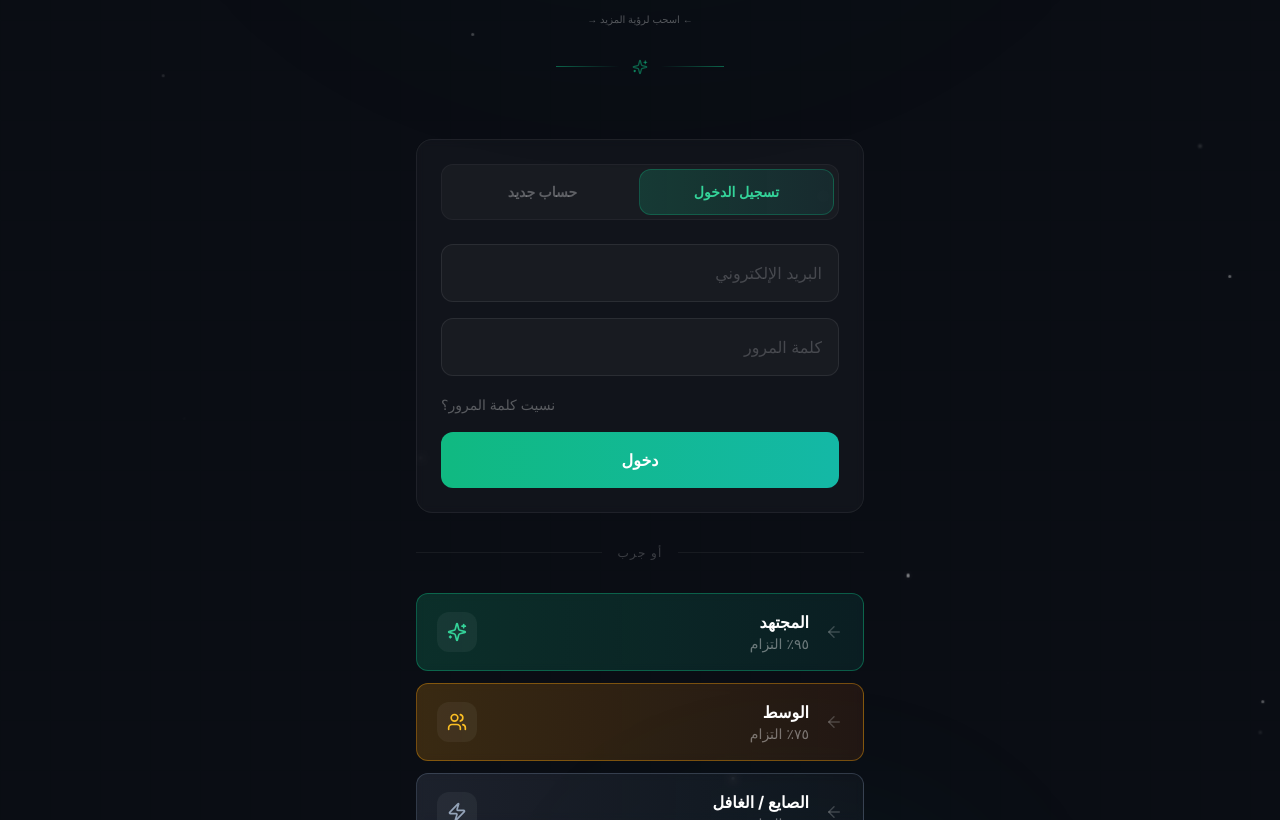
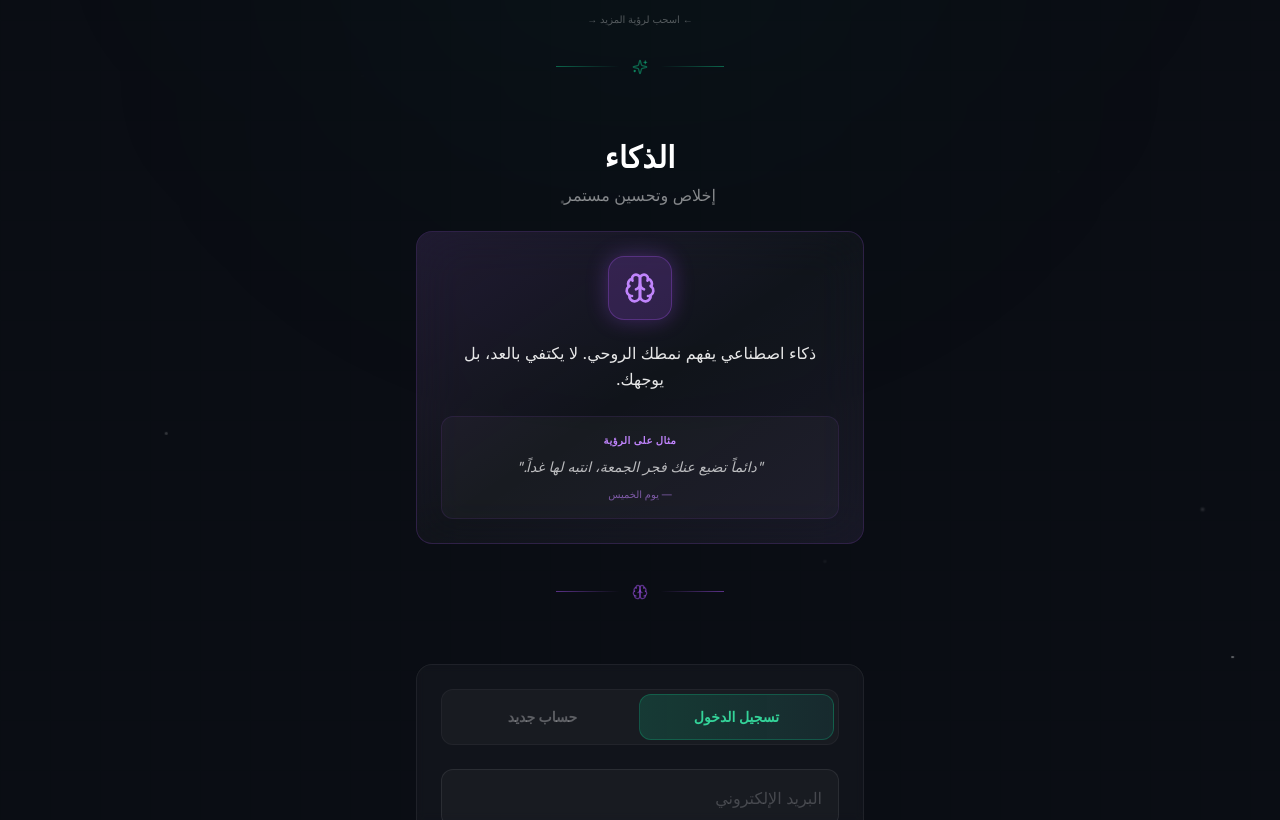
Before and after one commit to hsznzas/haseeba, a React (Vite) app: page /#/ in a window 1280 px wide. Shown: the part 1980-2800 px from the top of the page. Built offline with nearby package versions, Linux system fonts and the light colour scheme; no server answers; the HTML template or start-up script is replaced by a standard one.

Commit message:
feat: Add Section 4 - The Intelligence with AI coaching feature

```diff
--- a/src/pages/Login.tsx
+++ b/src/pages/Login.tsx
@@ -1,6 +1,6 @@
 import React, { useState, useEffect } from "react";
 import { useAuth } from "../context/AuthContext";
-import { Globe, ArrowLeft, Mail, CheckCircle2, Sparkles, Users, Zap, Share, MoreVertical, Plus, Smartphone, Sunrise, Sun, CloudSun, Sunset, Moon, Clock, XCircle } from "lucide-react";
+import { Globe, ArrowLeft, Mail, CheckCircle2, Sparkles, Users, Zap, Share, MoreVertical, Plus, Smartphone, Sunrise, Sun, CloudSun, Sunset, Moon, Clock, XCircle, Brain } from "lucide-react";
 import { DemoPersona } from "../services/storage";
 // 1. Updated Imports to include Scroll hooks
 import { motion, AnimatePresence, useScroll, useTransform, MotionValue } from "framer-motion";
@@ -953,6 +953,98 @@ const Login: React.FC = () => {
             </motion.div>
           </motion.section>
 
+          {/* Section 4: The Intelligence - AI Coaching */}
+          <motion.section
+            initial={{ opacity: 0, y: 40 }}
+            whileInView={{ opacity: 1, y: 0 }}
+            viewport={{ once: true, margin: "-50px" }}
+            transition={{ duration: 0.8 }}
+            className="mb-16"
+          >
+            {/* Section Title */}
+            <motion.div
+              initial={{ opacity: 0 }}
+              whileInView={{ opacity: 1 }}
+              viewport={{ once: true }}
+              transition={{ duration: 0.6, delay: 0.2 }}
+              className="text-center mb-6"
+            >
+              <h2 className="text-3xl font-black text-white mb-2">
+                {isArabic ? 'الذكاء' : 'The Intelligence'}
+              </h2>
+              <p className="text-white/50 text-base">
+                {isArabic
+                  ? 'إخلاص وتحسين مستمر'
+                  : 'Sincerity & Continuous Improvement'}
+              </p>
+            </motion.div>
+
+            {/* AI Feature Card */}
+            <motion.div
+              initial={{ opacity: 0, y: 20 }}
+              whileInView={{ opacity: 1, y: 0 }}
+              viewport={{ once: true }}
+              transition={{ duration: 0.6, delay: 0.3 }}
+              className="bg-white/[0.03] backdrop-blur-xl border border-purple-500/20 rounded-2xl p-6 relative overflow-hidden"
+            >
+              {/* Purple glow background */}
+              <div className="absolute inset-0 bg-gradient-to-br from-purple-500/10 via-transparent to-violet-500/5 pointer-events-none" />
+
+              {/* Content */}
+              <div className="relative flex flex-col items-center text-center">
+                {/* Glowing Brain Icon */}
+                <motion.div
+                  animate={{
+                    boxShadow: [
+                      '0 0 20px rgba(168, 85, 247, 0.3)',
+                      '0 0 40px rgba(168, 85, 247, 0.5)',
+                      '0 0 20px rgba(168, 85, 247, 0.3)'
+                    ]
+                  }}
+                  transition={{ duration: 2, repeat: Infinity, ease: "easeInOut" }}
+                  className="w-16 h-16 rounded-2xl bg-purple-500/20 border border-purple-500/30 flex items-center justify-center mb-5"
+                >
+                  <Brain size={32} className="text-purple-400" />
+                </motion.div>
+
+                {/* Main Text */}
+                <p className="text-white/90 text-base leading-relaxed mb-4">
+                  {isArabic
+                    ? 'ذكاء اصطناعي يفهم نمطك الروحي. لا يكتفي بالعد، بل يوجهك.'
+                    : "AI that understands your spiritual patterns. It doesn't just count; it coaches."}
+                </p>
+
+                {/* Example Insight Card */}
+                <div className="w-full bg-white/[0.03] border border-purple-500/10 rounded-xl p-4 mt-2">
+                  <p className="text-[10px] text-purple-400 uppercase tracking-wider font-bold mb-2">
+                    {isArabic ? 'مثال على الرؤية' : 'Example Insight'}
+                  </p>
+                  <p className="text-white/70 text-sm leading-relaxed italic">
+                    {isArabic
+                      ? '"دائماً تضيع عنك فجر الجمعة، انتبه لها غداً."'
+                      : '"There is a pattern of missing Fajr on Fridays. Pay attention, make sure to pray tomorrow."'}
+                  </p>
+                  <p className="text-purple-400/60 text-[10px] mt-2">
+                    {isArabic ? '— يوم الخميس' : '— Thursday'}
+                  </p>
+                </div>
+              </div>
+            </motion.div>
+
+            {/* Decorative Divider */}
+            <motion.div
+              initial={{ opacity: 0, scaleX: 0 }}
+              whileInView={{ opacity: 1, scaleX: 1 }}
+              viewport={{ once: true }}
+              transition={{ duration: 0.6, delay: 0.5 }}
+              className="mt-10 flex items-center justify-center gap-3"
+            >
+              <div className="h-px w-16 bg-gradient-to-r from-transparent to-purple-500/50" />
+              <Brain size={16} className="text-purple-500/50" />
+              <div className="h-px w-16 bg-gradient-to-l from-transparent to-purple-500/50" />
+            </motion.div>
+          </motion.section>
+
           <AnimatePresence mode="wait">
             {mode === "recovery" ? (
               /* Recovery Mode */
```
